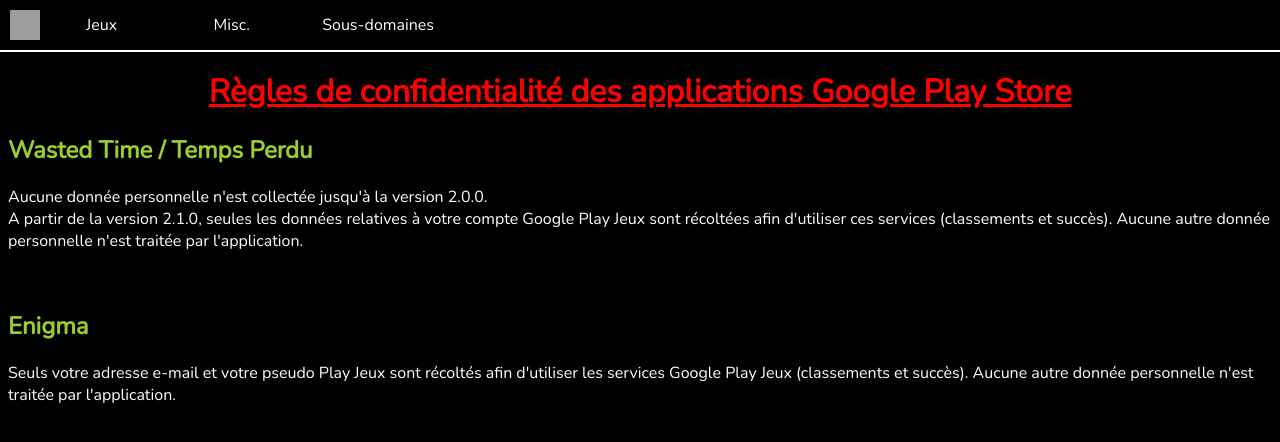
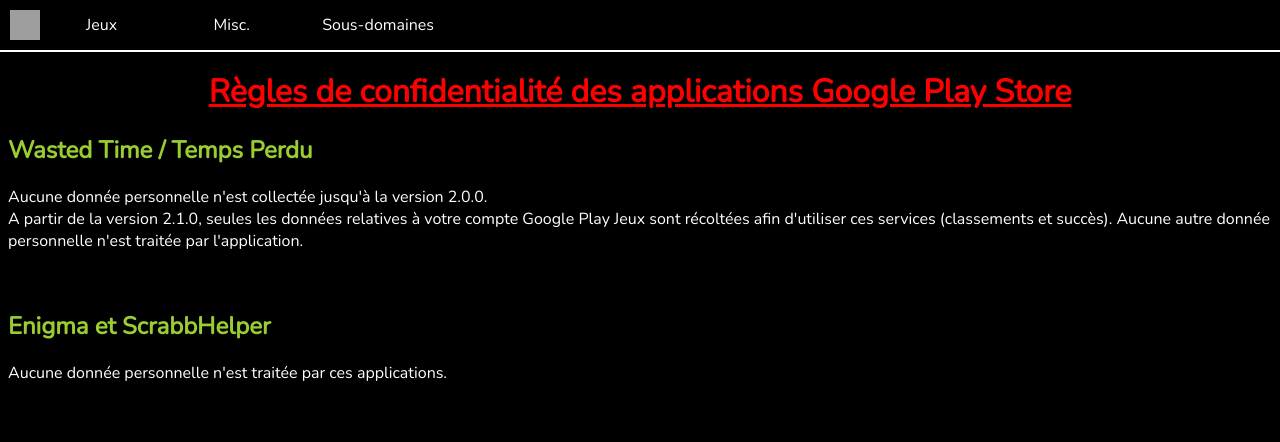
Before and after one commit to MarioSwitch/marioswitch.github.io, a PHP site: page /pages/misc/privacy.php in a window 1280 px wide. Shown: the top 442 px of the page. Run offline with PHP 8.4, Linux system fonts and the light colour scheme; grey boxes are pictures that could not be loaded.

Commit message:
Add ScrabbHelper to privacy page

```diff
--- a/pages/misc/privacy.php
+++ b/pages/misc/privacy.php
@@ -18,9 +18,9 @@
 			A partir de la version 2.1.0, seules les données relatives à votre compte Google Play Jeux sont récoltées afin d'utiliser ces services (classements et succès). Aucune autre donnée personnelle n'est traitée par l'application.<br>
 		</p>
 		<br>
-		<h2>Enigma</h2>
+		<h2>Enigma et ScrabbHelper</h2>
 		<p>
-			Seuls votre adresse e-mail et votre pseudo Play Jeux sont récoltés afin d'utiliser les services Google Play Jeux (classements et succès). Aucune autre donnée personnelle n'est traitée par l'application.<br>
+			Aucune donnée personnelle n'est traitée par ces applications.<br>
 		</p>
 	</body>
 </html>
```
